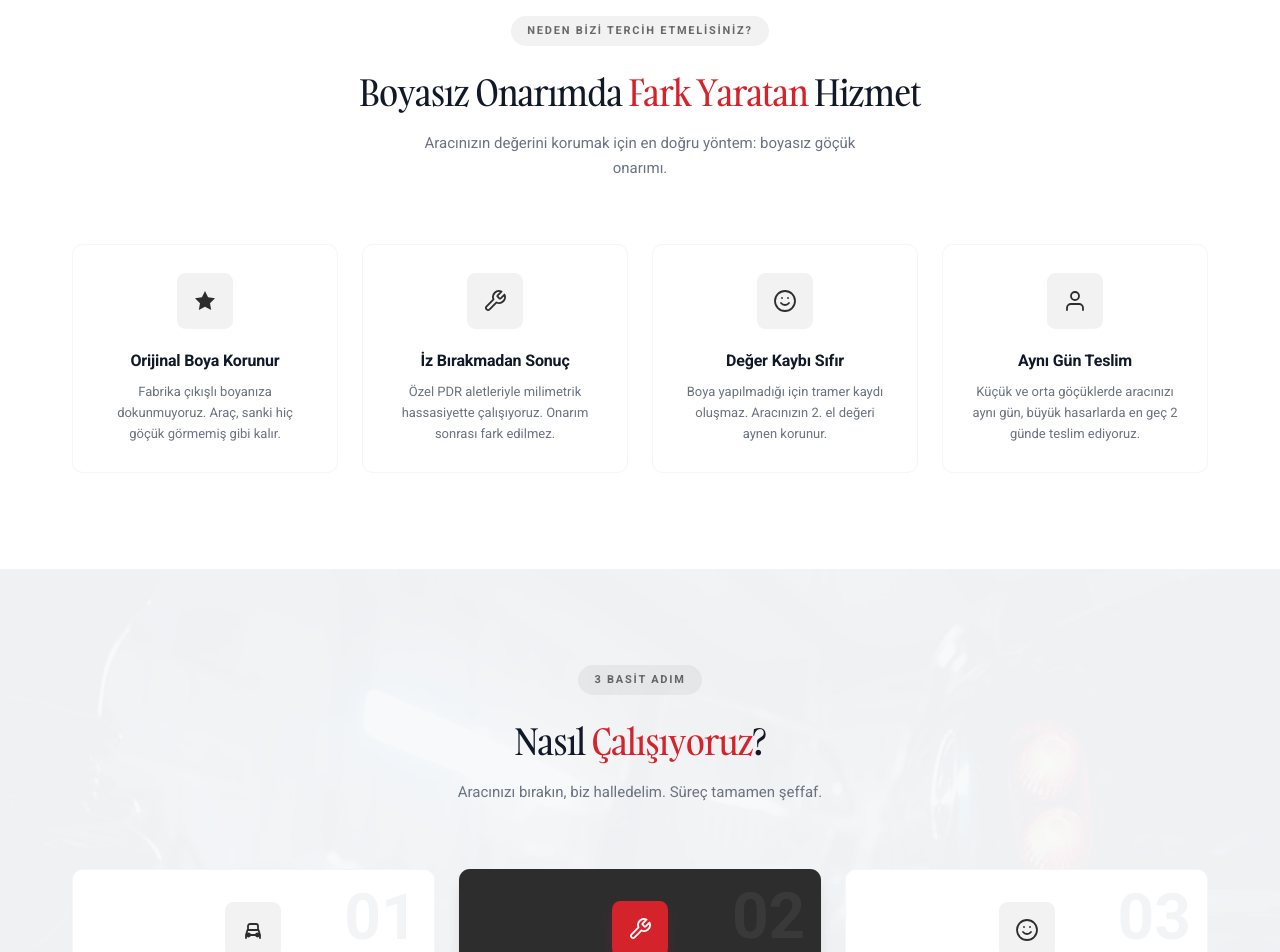
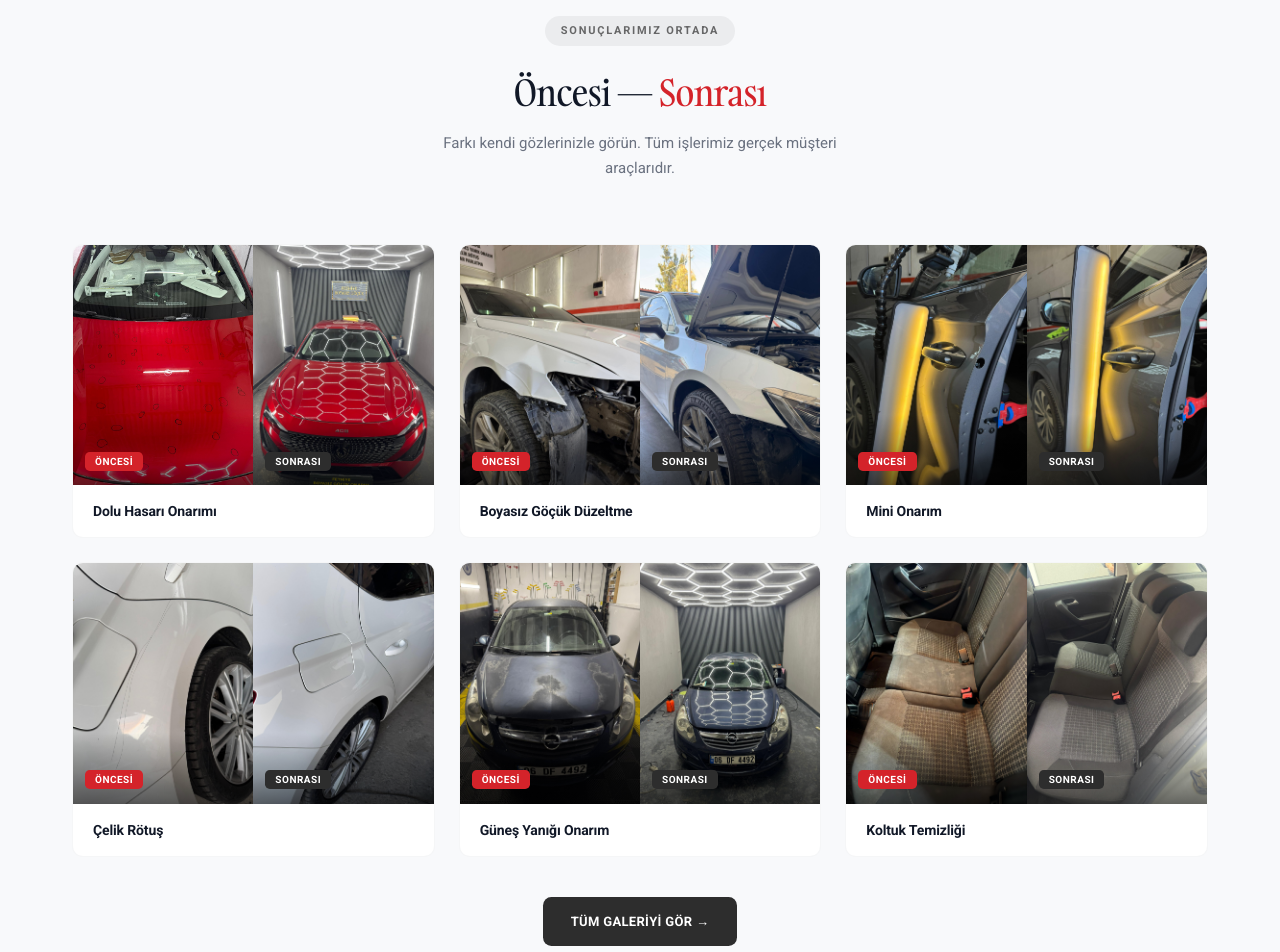
Before and after one commit to saygingemici25800-pixel/fethiye-boyasiz-gocuk-onarim, a Next.js app: page / in a window 1280 px wide. Shown: the part 760-1712 px from the top of the page. Built offline with nearby package versions, Linux system fonts and the light colour scheme.

Commit message:
öncesi sonrası galeri ve ek hizmetler eklendi

```diff
--- a/src/app/page.tsx
+++ b/src/app/page.tsx
@@ -1,5 +1,7 @@
+import { BeforeAfterGallery } from "@/components/BeforeAfterGallery";
 import { BlogSection } from "@/components/BlogSection";
 import { ContactSection } from "@/components/ContactSection";
+import { ExtraServicesSection } from "@/components/ExtraServicesSection";
 import { FeaturesSection } from "@/components/FeaturesSection";
 import { FloatingActions } from "@/components/FloatingActions";
 import { Footer } from "@/components/Footer";
@@ -14,9 +16,11 @@ export default function Home() {
       <Header />
       <main className="flex-1 pb-16 md:pb-0">
         <HeroSlider />
+        <BeforeAfterGallery />
+        <ServicesSection />
+        <ExtraServicesSection />
         <FeaturesSection />
         <ProcessSection />
-        <ServicesSection />
         <BlogSection />
         <ContactSection />
       </main>
--- /dev/null
+++ b/src/components/BeforeAfterGallery.tsx
@@ -0,0 +1,120 @@
+"use client";
+
+import Image from "next/image";
+import Link from "next/link";
+import { useScrollReveal } from "@/hooks/useScrollReveal";
+
+interface BeforeAfterItem {
+  before: string;
+  after: string;
+  title: string;
+}
+
+const ITEMS: BeforeAfterItem[] = [
+  {
+    before: "/images/dolu-oncesi.jpeg",
+    after: "/images/dolu-sonrasi.jpeg",
+    title: "Dolu Hasarı Onarımı",
+  },
+  {
+    before: "/images/boyasiz-oncesi.jpeg",
+    after: "/images/boyasiz-sonrasi.jpeg",
+    title: "Boyasız Göçük Düzeltme",
+  },
+  {
+    before: "/images/mini-oncesi.jpeg",
+    after: "/images/mini-sonrasi.jpeg",
+    title: "Mini Onarım",
+  },
+  {
+    before: "/images/rotus-oncesi.jpeg",
+    after: "/images/rotus-sonrasi.jpeg",
+    title: "Çelik Rötuş",
+  },
+  {
+    before: "/images/gunes-oncesi.jpeg",
+    after: "/images/gunes-sonrasi.jpeg",
+    title: "Güneş Yanığı Onarım",
+  },
+  {
+    before: "/images/koltuk-oncesi.jpeg",
+    after: "/images/koltuk-sonrasi.jpeg",
+    title: "Koltuk Temizliği",
+  },
+];
+
+export function BeforeAfterGallery() {
+  useScrollReveal();
+
+  return (
+    <section className="bg-[#f8f9fb] py-20 md:py-24">
+      <div className="mx-auto max-w-[1200px] px-6 lg:px-8">
+        <div className="cs-reveal mb-12 text-center md:mb-16">
+          <span className="mb-3 inline-block rounded-full bg-[#2d2d2d]/[.06] px-4 py-1.5 text-[11px] font-bold uppercase tracking-[0.16em] text-[#2d2d2d]/70">
+            Sonuçlarımız Ortada
+          </span>
+          <h2 className="font-gambarino mt-3 text-[28px] leading-tight text-[#111827] md:text-[36px]">
+            Öncesi — <span className="text-[#d4232a]">Sonrası</span>
+          </h2>
+          <p className="mx-auto mt-4 max-w-md text-[15px] leading-relaxed text-[#6b7280]">
+            Farkı kendi gözlerinizle görün. Tüm işlerimiz gerçek müşteri araçlarıdır.
+          </p>
+        </div>
+
+        <div className="cs-stagger grid grid-cols-1 gap-6 sm:grid-cols-2 lg:grid-cols-3">
+          {ITEMS.map((item, i) => (
+            <div
+              key={item.title}
+              className={`cs-reveal cs-reveal-delay-${Math.min(i + 1, 4)} cs-card-lift overflow-hidden rounded-2xl border border-gray-100/80 bg-white`}
+            >
+              <div className="grid grid-cols-2">
+                {/* Before */}
+                <div className="relative aspect-[3/4] overflow-hidden">
+                  <Image
+                    src={item.before}
+                    alt={`${item.title} — Öncesi`}
+                    fill
+                    sizes="(min-width:1024px) 190px, (min-width:640px) 25vw, 50vw"
+                    className="object-cover"
+                  />
+                  <div className="absolute inset-x-0 bottom-0 bg-gradient-to-t from-black/60 to-transparent p-3 pt-8">
+                    <span className="rounded-md bg-[#d4232a] px-2.5 py-1 text-[10px] font-bold uppercase tracking-wider text-white">
+                      Öncesi
+                    </span>
+                  </div>
+                </div>
+                {/* After */}
+                <div className="relative aspect-[3/4] overflow-hidden">
+                  <Image
+                    src={item.after}
+                    alt={`${item.title} — Sonrası`}
+                    fill
+                    sizes="(min-width:1024px) 190px, (min-width:640px) 25vw, 50vw"
+                    className="object-cover"
+                  />
+                  <div className="absolute inset-x-0 bottom-0 bg-gradient-to-t from-black/60 to-transparent p-3 pt-8">
+                    <span className="rounded-md bg-[#2d2d2d] px-2.5 py-1 text-[10px] font-bold uppercase tracking-wider text-white">
+                      Sonrası
+                    </span>
+                  </div>
+                </div>
+              </div>
+              <div className="px-5 py-4">
+                <h3 className="text-sm font-bold text-[#111827]">{item.title}</h3>
+              </div>
+            </div>
+          ))}
+        </div>
+
+        <div className="cs-reveal mt-10 text-center">
+          <Link
+            href="/galeri"
+            className="cs-btn-press inline-flex items-center gap-2 rounded-xl bg-[#2d2d2d] px-7 py-3.5 text-[13px] font-bold uppercase tracking-wide text-white"
+          >
+            Tüm Galeriyi Gör →
+          </Link>
+        </div>
+      </div>
+    </section>
+  );
+}
--- /dev/null
+++ b/src/components/ExtraServicesSection.tsx
@@ -0,0 +1,134 @@
+"use client";
+
+import Image from "next/image";
+import { useScrollReveal } from "@/hooks/useScrollReveal";
+
+interface ExtraService {
+  title: string;
+  image: string;
+  description: string;
+}
+
+const EXTRA_SERVICES: ExtraService[] = [
+  {
+    title: "Boyasız Göçük Düzeltme",
+    image: "/images/boyasiz-sonrasi.jpeg",
+    description: "Orijinal boyaya dokunmadan göçük onarımı.",
+  },
+  {
+    title: "Dolu Hasarı Onarımı",
+    image: "/images/dolu-sonrasi.jpeg",
+    description: "Dolu kaynaklı göçükler tek seferde onarılır.",
+  },
+  {
+    title: "Mini Onarım",
+    image: "/images/mini-sonrasi.jpeg",
+    description: "Küçük çizik ve göçükler hızlıca düzeltilir.",
+  },
+  {
+    title: "Çelik Rötuş Uygulaması",
+    image: "/images/rotus-sonrasi.jpeg",
+    description: "Çizik ve sıyrıklarda boya rötuş işlemi.",
+  },
+  {
+    title: "Kaporta Onarımı",
+    image: "/images/kaporta-boya-2.jpeg",
+    description: "Hasar görmüş kaporta parçalarının onarımı.",
+  },
+  {
+    title: "Kaporta / Boya İşlemleri",
+    image: "/images/kaporta-boya-1.jpeg",
+    description: "Profesyonel kaporta düzeltme ve boya uygulama.",
+  },
+  {
+    title: "Tampon Tamiri",
+    image: "/images/boyasiz-oncesi.jpeg",
+    description: "Çatlak ve kırık tampon onarımı.",
+  },
+  {
+    title: "Pasta Cila",
+    image: "/images/gunes-sonrasi.jpeg",
+    description: "Boya yüzeyini yenileyip parlaklık kazandırır.",
+  },
+  {
+    title: "Boya Koruma",
+    image: "/images/dolu-sonrasi.jpeg",
+    description: "Aracınızın boyasını dış etkenlere karşı korur.",
+  },
+  {
+    title: "Seramik Kaplama",
+    image: "/images/gunes-sonrasi.jpeg",
+    description: "Uzun süreli parlaklık ve koruma sağlar.",
+  },
+  {
+    title: "PPF Kaplama",
+    image: "/images/ppf-kaplama.jpeg",
+    description: "Şeffaf film ile boyayı taş, çizik ve darbelerden korur.",
+  },
+  {
+    title: "Far Parlatma",
+    image: "/images/mini-oncesi.jpeg",
+    description: "Matlaşmış farları fabrika parlaklığına kavuşturur.",
+  },
+  {
+    title: "Plastik Kaynak",
+    image: "/images/kaporta-boya-1.jpeg",
+    description: "Kırık plastik parçaların kaynak ile onarımı.",
+  },
+  {
+    title: "Parça Değişimi ve Kaporta Düzeltme",
+    image: "/images/kaporta-boya-2.jpeg",
+    description: "Hasarlı parça değişimi ve kaporta düzeltme işlemi.",
+  },
+];
+
+export function ExtraServicesSection() {
+  useScrollReveal();
+
+  return (
+    <section className="bg-[#f8f9fb] py-20 md:py-24">
+      <div className="mx-auto max-w-[1200px] px-6 lg:px-8">
+        <div className="cs-reveal mb-12 text-center md:mb-16">
+          <span className="mb-3 inline-block rounded-full bg-[#2d2d2d]/[.06] px-4 py-1.5 text-[11px] font-bold uppercase tracking-[0.16em] text-[#2d2d2d]/70">
+            Tüm Çözümlerimiz
+          </span>
+          <h2 className="font-gambarino mt-3 text-[28px] leading-tight text-[#111827] md:text-[36px]">
+            Ek <span className="text-[#d4232a]">Hizmetlerimiz</span>
+          </h2>
+          <p className="mx-auto mt-4 max-w-md text-[15px] leading-relaxed text-[#6b7280]">
+            Göçük onarımının yanı sıra aracınız için kapsamlı bakım ve koruma hizmetleri sunuyoruz.
+          </p>
+        </div>
+
+        <div className="grid grid-cols-2 gap-4 sm:grid-cols-3 md:grid-cols-4 lg:grid-cols-5 md:gap-5">
+          {EXTRA_SERVICES.map((service, i) => (
+            <div
+              key={service.title}
+              className="cs-reveal cs-card-lift group overflow-hidden rounded-2xl border border-gray-100/80 bg-white"
+              style={{ transitionDelay: `${Math.min(i * 40, 200)}ms` }}
+            >
+              <div className="relative aspect-[4/3] overflow-hidden">
+                <Image
+                  src={service.image}
+                  alt={service.title}
+                  fill
+                  sizes="(min-width:1024px) 220px, (min-width:640px) 33vw, 50vw"
+                  className="object-cover transition-transform duration-500 group-hover:scale-110"
+                />
+                <div className="absolute inset-0 bg-gradient-to-t from-black/60 via-transparent to-transparent" />
+              </div>
+              <div className="p-4">
+                <h3 className="text-[13px] font-bold leading-snug text-[#111827]">
+                  {service.title}
+                </h3>
+                <p className="mt-1.5 text-[11px] leading-relaxed text-[#6b7280]">
+                  {service.description}
+                </p>
+              </div>
+            </div>
+          ))}
+        </div>
+      </div>
+    </section>
+  );
+}
```
